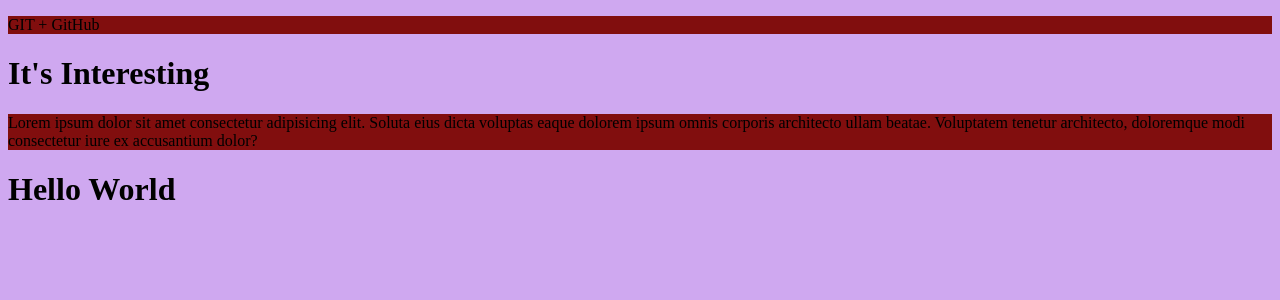
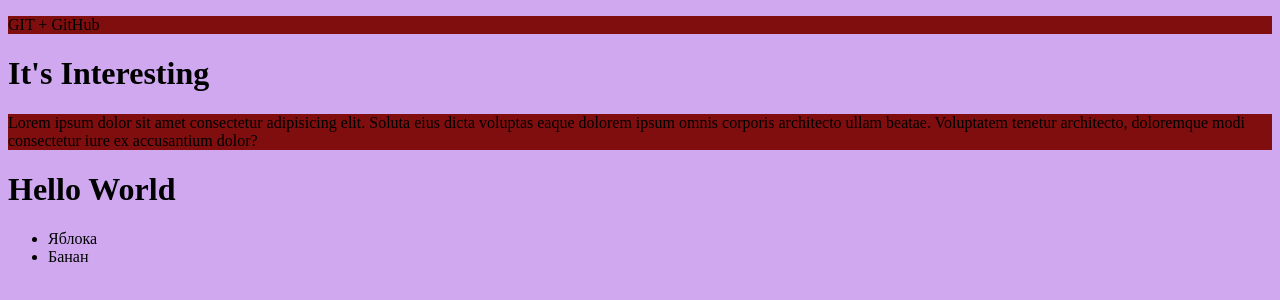
Before and after one commit to BekzatSerikov/gittest, a plain HTML site: page index.html in a window 1280 px wide. Drawn offline with Linux system fonts and the light colour scheme.

Commit message:
Добавил маркированный список

```diff
--- a/index.html
+++ b/index.html
@@ -14,5 +14,13 @@
         eaque dolorem ipsum omnis corporis architecto ullam beatae. Voluptatem tenetur architecto,
         doloremque modi consectetur iure ex accusantium dolor?</p>
     <h1>Hello World</h1>
+    <ul>
+        <li>
+            Яблока
+        </li>
+        <li>
+            Банан
+        </li>
+    </ul>
 </body>
 </html>
```
